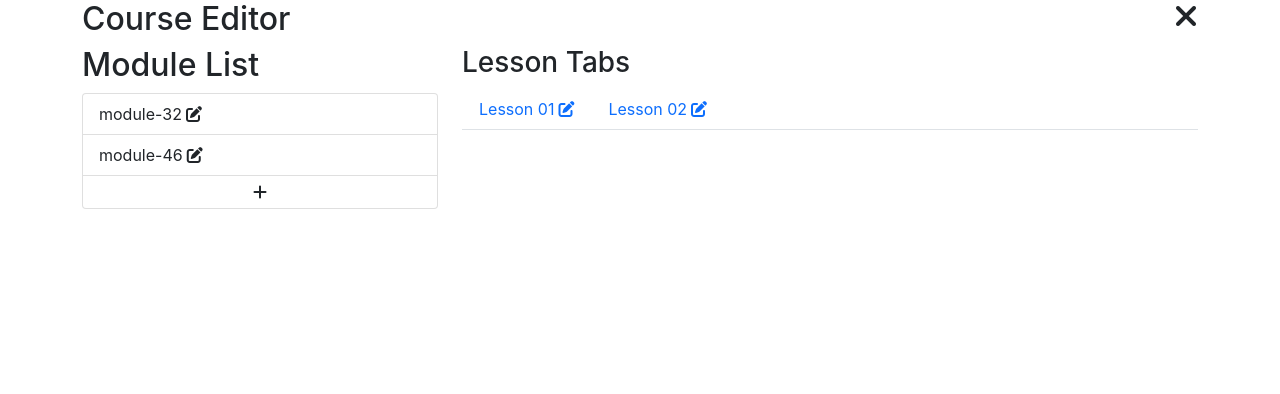
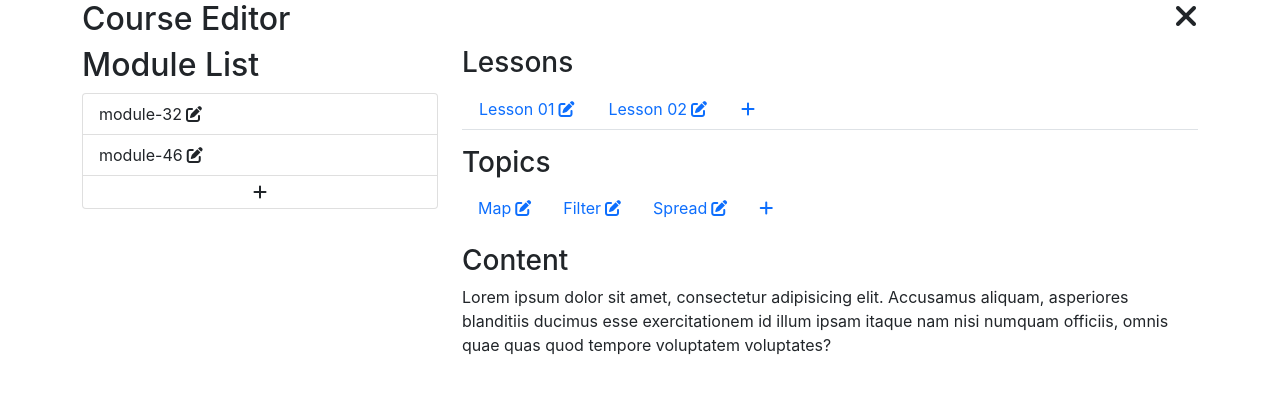
Before and after one commit to leizhang88/wbdv-sp21-client-react, a React (Create React App) app: page /editor in a window 1280 px wide. Shown: the top 394 px of the page. Built offline with nearby package versions, Linux system fonts and the light colour scheme.

Commit message:
Created component topic-pills and reducers lesson-reducer and topic-reducer

```diff
--- a/src/components/course-editor.js
+++ b/src/components/course-editor.js
@@ -6,10 +6,13 @@ import {Provider} from "react-redux";
 import ModuleList from "./module-list";
 import LessonTabs from "./lesson-tabs";
 import lessonReducer from "../reducers/lesson-reducer";
+import TopicPills from "./topic-pills";
+import topicReducer from "../reducers/topic-reducer";
 
 const reducer = combineReducers({
   moduleReducer: moduleReducer,
-  lessonReducer: lessonReducer
+  lessonReducer: lessonReducer,
+  topicReducer: topicReducer
 })
 
 const store = createStore(reducer)
@@ -28,6 +31,9 @@ const CourseEditor = ({history}) => {
           </div>
           <div className="col-8">
             <LessonTabs/>
+            <TopicPills/>
+            <h3>Content</h3>
+            <p>Lorem ipsum dolor sit amet, consectetur adipisicing elit. Accusamus aliquam, asperiores blanditiis ducimus esse exercitationem id illum ipsam itaque nam nisi numquam officiis, omnis quae quas quod tempore voluptatem voluptates?</p>
           </div>
         </div>
       </div>
--- a/src/components/editable-item.js
+++ b/src/components/editable-item.js
@@ -2,12 +2,9 @@ import React, {useState} from "react";
 
 const EditableItem = (
   {
-    item =
-      {
-        title: 'NEW ITEM',
-      },
-    deleteItem,
-    updateItem
+    item = {title: 'NEW ITEM'},
+    deleteItem=(o) => alert("Delete " + o.title),
+    updateItem=(o) => alert("Update " + o.title)
   }
 ) => {
   const [editing, setEditing] = useState(false);
--- a/src/components/lesson-tabs.js
+++ b/src/components/lesson-tabs.js
@@ -2,26 +2,55 @@ import React from "react";
 import {connect} from "react-redux";
 import EditableItem from "./editable-item";
 
-const LessonTabs = ({lessons=[]}) => (
-  <div>
-    <h3>Lesson Tabs</h3>
+const LessonTabs = (
+  {
+    lessons=[],
+    createLesson,
+    deleteLesson,
+    updateLesson
+  }
+  ) => (
+  <div className="mb-3">
+    <h3>Lessons</h3>
     <ul className="nav nav-tabs">
       {
-        lessons.map(lesson =>
-          <li key={lesson._id} className="nav-item">
+        lessons.map((lesson, idx) =>
+          <li key={idx} className="nav-item">
             <a className="nav-link" href="#">
-              <EditableItem item={lesson}/>
+              <EditableItem
+                deleteItem={deleteLesson}
+                updateItem={updateLesson}
+                item={lesson}
+              />
             </a>
           </li>
         )
       }
+      <li className="nav-item">
+        <a className="nav-link" href="#">
+          <i
+            onClick={createLesson}
+            className="fas fa fa-plus justify-content-center"
+          ></i>
+        </a>
+      </li>
     </ul>
   </div>
 )
 
 const stpm = (state) => ({
-    lessons: state.lessonReducer.lessons
+  lessons: state.lessonReducer.lessons
 })
-const dtpm = (dispatch) => {}
+const dtpm = (dispatch) => ({
+  createLesson: () => dispatch({type: 'CREATE_LESSON'}),
+  deleteLesson: (lesson) => dispatch({
+    type: 'DELETE_LESSON',
+    lessonToDelete: lesson
+  }),
+  updateLesson: (lesson) => dispatch({
+    type: 'UPDATE_LESSON',
+    lesson
+  })
+})
 
 export default connect(stpm, dtpm)(LessonTabs);
--- a/src/components/module-list.js
+++ b/src/components/module-list.js
@@ -24,7 +24,7 @@ const ModuleList = (
           </li>
         )
       }
-      <li className="list-group-item ">
+      <li className="list-group-item">
         <span className="d-flex justify-content-center">
           <i onClick={createModule} className="fas fa-plus"></i>
         </span>
--- /dev/null
+++ b/src/components/topic-pills.js
@@ -0,0 +1,58 @@
+import React from "react";
+import EditableItem from "./editable-item";
+import {connect} from "react-redux";
+
+const TopicPills = (
+  {
+    topics=[],
+    createTopic,
+    deleteTopic,
+    updateTopic,
+  }
+  ) => (
+  <div className="mb-3">
+    <h3>Topics</h3>
+    <nav className="nav nav-pills">{
+      topics.map((topic, idx) =>
+        <a key={idx} className="nav-link" href="#">
+          <EditableItem
+            createItem={createTopic}
+            deleteItem={deleteTopic}
+            updateItem={updateTopic}
+            item={topic}
+          />
+        </a>
+      )
+    }
+    <a className="nav-link" herf="#">
+      <i
+        onClick={createTopic}
+        className="fas fa fa-plus justify-content-center"
+      ></i>
+    </a>
+    </nav>
+  </div>
+)
+
+const stpm = (state) => ({
+  ...state,
+  topics: state.topicReducer.topics
+})
+
+const dtpm = (dispatch) => ({
+  createTopic: () => dispatch({type: 'CREATE_TOPIC'}),
+  deleteTopic: (topic) => dispatch(
+    {
+      type: 'DELETE_TOPIC',
+      topicToDelete: topic
+    }
+  ),
+  updateTopic: (topic) => dispatch(
+    {
+      type: 'UPDATE_TOPIC',
+      topic
+    }
+  )
+})
+
+export default connect(stpm, dtpm)(TopicPills);
--- a/src/reducers/lesson-reducer.js
+++ b/src/reducers/lesson-reducer.js
@@ -10,8 +10,23 @@ const initialState = {
 const lessonReducer = (state=initialState, action) => {
   switch(action.type) {
     case 'CREATE_LESSON':
+      return ({
+        ...state,
+        lessons: [
+          ...state.lessons,
+          {_id: (new Date()).getTime(), title: 'NEW LESSON'}
+        ]
+      })
     case 'DELETE_LESSON':
+      return ({
+        ...state,
+        lessons: state.lessons.filter(l => l._id === action.lessonToDelete._id ? false : true)
+      })
     case 'UPDATE_LESSON':
+      return ({
+        ...state,
+        lessons: state.lessons.map(l => l._id === action.lesson._id ? action.lesson : l)
+      })
     default:
       return state
   }
--- /dev/null
+++ b/src/reducers/topic-reducer.js
@@ -0,0 +1,36 @@
+import React from "react";
+
+const initialState = {
+  topics: [
+    {_id: '01', title: 'Map'},
+    {_id: '02', title: 'Filter'},
+    {_id: '03', title: 'Spread'}
+  ]
+}
+
+const topicReducer = (state=initialState, action) => {
+  switch (action.type) {
+    case 'CREATE_TOPIC':
+      return ({
+        ...state,
+        topics: [
+          ...state.topics,
+          {_id: (new Date()).getTime(), title: 'NEW TOPIC'}
+        ]
+      })
+    case 'DELETE_TOPIC':
+      return ({
+        ...state,
+        topics: state.topics.filter(t => t._id === action.topicToDelete._id ? false : true)
+      })
+    case 'UPDATE_TOPIC':
+      return ({
+        ...state,
+        topics: state.topics.map(t => t._id === action.topic._id ? action.topic : t)
+      })
+    default:
+      return state;
+  }
+}
+
+export default topicReducer;
```
